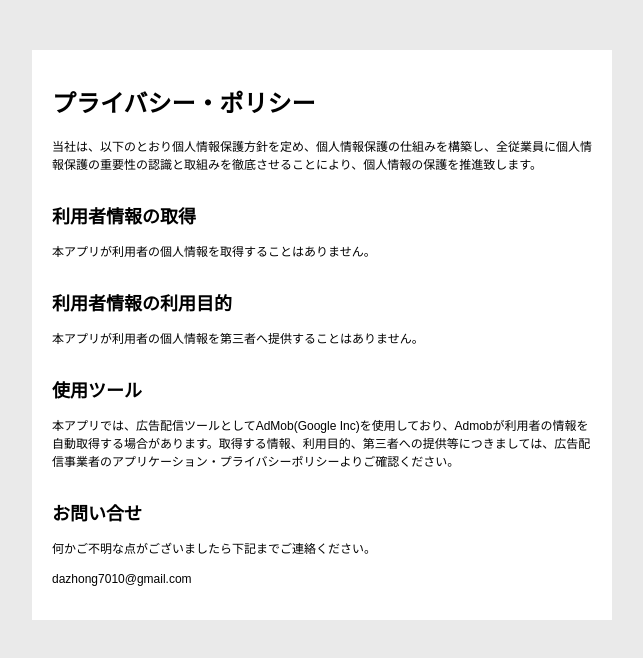
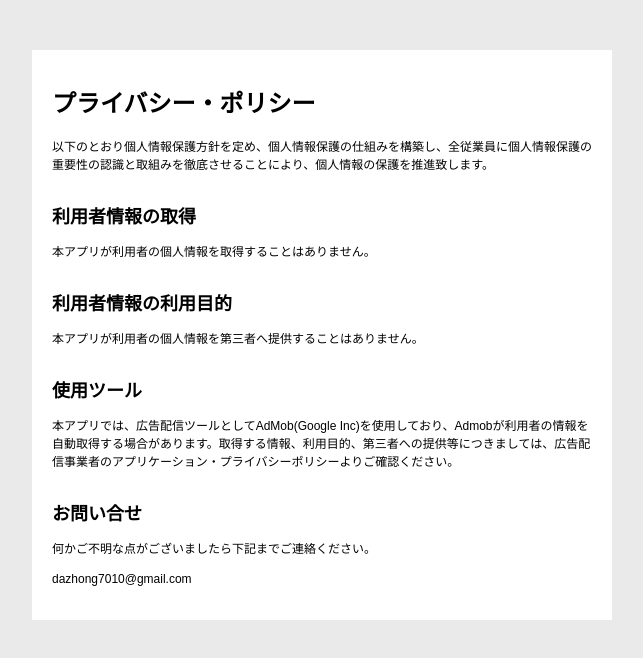
Before and after one commit to pphouse/kaitenzushi_kanji, a plain HTML site: page index.html in a window 1280 px wide. Shown: the whole page, without its empty margins (318-961 px from the left). Drawn offline with Linux system fonts and the light colour scheme.

Commit message:
Update index.html

```diff
--- a/index.html
+++ b/index.html
@@ -22,7 +22,7 @@ h2{
 </style></head>
 <body><div id="content">
     <h1>プライバシー・ポリシー</h1>
-    <p>当社は、以下のとおり個人情報保護方針を定め、個人情報保護の仕組みを構築し、全従業員に個人情報保護の重要性の認識と取組みを徹底させることにより、個人情報の保護を推進致します。</p>
+    <p>以下のとおり個人情報保護方針を定め、個人情報保護の仕組みを構築し、全従業員に個人情報保護の重要性の認識と取組みを徹底させることにより、個人情報の保護を推進致します。</p>
 
     <h2>利用者情報の取得<span style="color:#b00;font-size:12px"></span></h2>
     <p>本アプリが利用者の個人情報を取得することはありません。</p>
```
